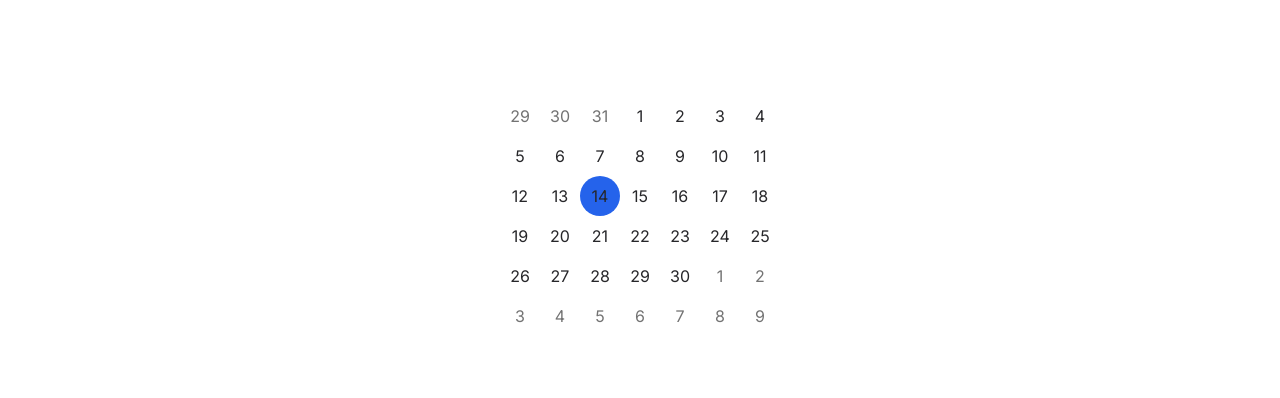
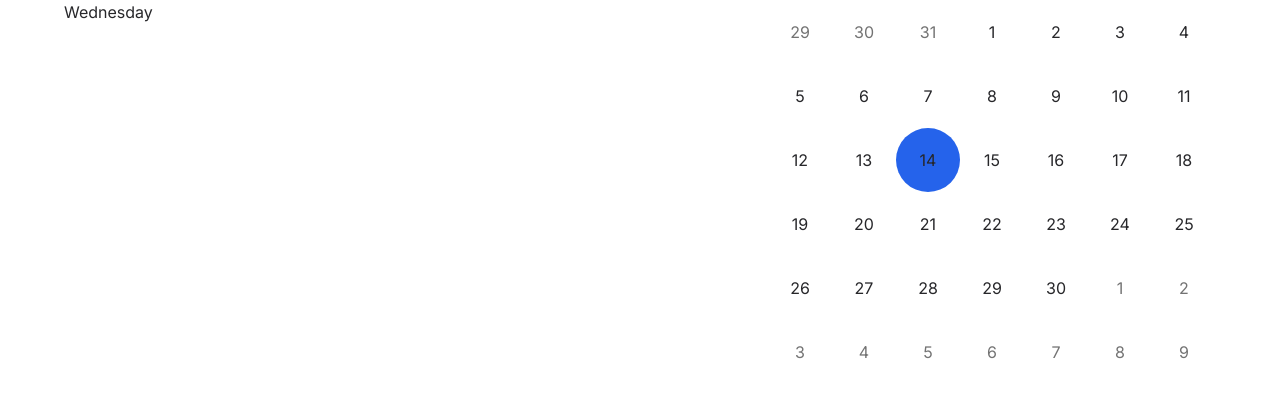
Before and after one commit to willscott085/planner, a Next.js app: page / in a window 1280 px wide. Shown: the top 398 px of the page. Built offline with nearby package versions, Linux system fonts and the light colour scheme.

Commit message:
Added some CSS utilities Added date formatting to current day

```diff
--- a/src/app/components/Day/Day.tsx
+++ b/src/app/components/Day/Day.tsx
@@ -17,7 +17,7 @@ function Day(props: Props) {
   return (
     <button
       className={clsx(
-        'flex w-10 h-10 rounded-full justify-center items-center transition-colors ease-in duration-250',
+        'flex rounded-full justify-center items-center transition-colors ease-in duration-250 aspect-square',
         {
           'text-neutral-500': isPadding,
           'bg-blue-600': isToday,
--- a/src/app/components/Month/Month.tsx
+++ /dev/null
@@ -1,92 +0,0 @@
-'use client';
-
-import addDays from 'date-fns/addDays';
-import getMonth from 'date-fns/getMonth';
-import isToday from 'date-fns/isToday';
-import startOfWeek from 'date-fns/startOfWeek';
-import { Day } from '../Day';
-import { useEffect, useState } from 'react';
-
-type DayOptions = {
-  dateString: string;
-  isToday: boolean;
-  isPadding: boolean;
-};
-
-export function createMonthIterable(
-  year: number,
-  month: number,
-  weekStartsOn: 0 | 1 | 2 | 3 | 4 | 5 | 6 = 1
-) {
-  const startDate = startOfWeek(new Date(year, month, 1), { weekStartsOn });
-  const rows = 6;
-  const cols = 7;
-  const length = rows * cols;
-  let currentRow = 0;
-  let currentCol = 0;
-  // const matrix: [[number, DayOptions]][] = new Array(rows).fill([]);
-  const matrix: [[number, DayOptions]][] = [[], [], [], [], [], []];
-
-  Array.from({ length })
-    .map((_, index) => addDays(startDate, index))
-    .forEach((dateString, index) => {
-      const day = dateString.getDate();
-
-      if (index !== 0 && index % cols <= 0) {
-        currentRow++;
-      }
-
-      currentCol = index - currentRow * cols;
-
-      matrix[currentRow].push([
-        day,
-        {
-          dateString: dateString.toDateString(),
-          isToday: isToday(dateString),
-          isPadding: getMonth(dateString) !== month,
-        },
-      ]);
-    });
-
-  return matrix;
-}
-
-function Month() {
-  const [selectedDate, setSelectedDate] = useState(new Date().toDateString());
-  const monthIterable = createMonthIterable(
-    new Date(selectedDate).getFullYear(),
-    new Date(selectedDate).getMonth()
-  );
-
-  const handleDayClick = (dateString: string) => {
-    console.log(new Date(dateString).toDateString());
-
-    setSelectedDate(new Date(dateString).toDateString());
-  };
-
-  useEffect(() => {
-    console.log(selectedDate);
-  }, [setSelectedDate]);
-
-  return (
-    <>
-      {monthIterable.map((week, idx) => (
-        <div key={idx} className="flex">
-          {week.map(([day, opts]) => (
-            <Day
-              key={day}
-              isPadding={opts.isPadding}
-              isToday={opts.isToday}
-              dateString={opts.dateString}
-              onDayClick={handleDayClick}
-            >
-              {day}
-            </Day>
-          ))}
-        </div>
-      ))}
-    </>
-  );
-}
-
-export { Month };
--- a/src/app/components/Month/index.ts
+++ /dev/null
@@ -1 +0,0 @@
-export { Month } from './Month';
--- /dev/null
+++ b/src/app/dashboard/page.tsx
@@ -0,0 +1,144 @@
+'use client';
+
+import addDays from 'date-fns/addDays';
+import getMonth from 'date-fns/getMonth';
+import isToday from 'date-fns/isToday';
+import startOfWeek from 'date-fns/startOfWeek';
+import format from 'date-fns/format';
+import React, { useEffect, useState } from 'react';
+import { Day } from '@/app/components/Day';
+import { Fragment } from 'react';
+import getWeek from 'date-fns/getWeek';
+
+type DayOptions = {
+  dateString: string;
+  isToday: boolean;
+  isPadding: boolean;
+};
+
+export function createMonthIterable(
+  year: number,
+  month: number,
+  weekStartsOn: 0 | 1 | 2 | 3 | 4 | 5 | 6 = 1
+) {
+  const startDate = startOfWeek(new Date(year, month, 1), { weekStartsOn });
+  const rows = 6;
+  const cols = 7;
+  const length = rows * cols;
+  let currentRow = 0;
+  let currentCol = 0;
+  // const matrix: [[number, DayOptions]][] = new Array(rows).fill([]);
+  const matrix: [[number, DayOptions]][] = [[], [], [], [], [], []];
+
+  Array.from({ length })
+    .map((_, index) => addDays(startDate, index))
+    .forEach((dateString, index) => {
+      const day = dateString.getDate();
+
+      if (index !== 0 && index % cols <= 0) {
+        currentRow++;
+      }
+
+      currentCol = index - currentRow * cols;
+
+      matrix[currentRow].push([
+        day,
+        {
+          dateString: dateString.toDateString(),
+          isToday: isToday(dateString),
+          isPadding: getMonth(dateString) !== month,
+        },
+      ]);
+    });
+
+  return matrix;
+}
+
+export default function Dashboard() {
+  const [selectedDate, setSelectedDate] = useState(new Date().toDateString());
+  const [formattedDate, setFormattedDate] = useState(
+    format(new Date(selectedDate), 'eeee, d LLLL yyyy', { weekStartsOn: 1 })
+  );
+  const monthIterable = createMonthIterable(
+    new Date(selectedDate).getFullYear(),
+    new Date(selectedDate).getMonth()
+  );
+
+  const handleDayClick = (dateString: string) => {
+    setSelectedDate(new Date(dateString).toDateString());
+  };
+
+  useEffect(() => {
+    if (selectedDate) {
+      const selectedWeekNumber = getWeek(new Date(selectedDate), {
+        weekStartsOn: 1,
+      });
+      const currentWeekNumber = getWeek(new Date(), { weekStartsOn: 1 });
+      const isCurrentWeek = selectedWeekNumber === currentWeekNumber;
+      const isPreviousWeek = currentWeekNumber - 1 === selectedWeekNumber;
+      const isNextWeek = currentWeekNumber + 1 === selectedWeekNumber;
+
+      if (isCurrentWeek) {
+        setFormattedDate(format(new Date(selectedDate), 'eeee'));
+      } else if (isPreviousWeek) {
+        setFormattedDate('Last week ' + format(new Date(selectedDate), 'eeee'));
+      } else if (isNextWeek) {
+        setFormattedDate('Next week ' + format(new Date(selectedDate), 'eeee'));
+      } else {
+        setFormattedDate(format(new Date(selectedDate), 'eeee, d LLLL yyyy'));
+      }
+    }
+  }, [selectedDate]);
+
+  return (
+    <>
+      <section className="flex-grow">{formattedDate}</section>
+      <section className="w-full max-w-md">
+        <div className="grid grid-cols-7">
+          {monthIterable.map((week, idx) => (
+            <Fragment key={idx}>
+              {week.map(([day, opts]) => (
+                <Day
+                  key={day}
+                  isPadding={opts.isPadding}
+                  isToday={opts.isToday}
+                  dateString={opts.dateString}
+                  onDayClick={handleDayClick}
+                >
+                  {day}
+                </Day>
+              ))}
+            </Fragment>
+          ))}
+        </div>
+      </section>
+    </>
+  );
+}
+
+// given a month + year create datastructure for representing a month with padding included, sub-divided as weeks
+// [[[29, {dateString: 'Thu Jun 15 2023 14:04:32 GMT+0100 (Irish Standard Time)', isToday: false, isPadding: true}], 30, 31, 1, 2, 3, 4], [], [], [], []]
+// navigation for incrementing/decrementing month
+// select for picking month/year
+// grid/table layout with day of week header (first letter only)
+// indicate left/right padding of 1st and last week if needed
+// "today" indication
+// selected day indication
+// hover effect over day
+// "go to today" functionality
+
+// calendar widget as data
+// given a month & year, returns a correct data structure
+// month starts on correct day of week
+// month ends on correct day of week
+// correctly adds left padding (previous month tail)
+// correctly adds right padding (next month head)
+// month has correct number of weeks
+// today is correctly indicated
+// current month & year is correctly indicated
+// forward button increments month correctly
+// back button decrements month correctly
+// select updates month correctly
+// select updates year correctly
+// clicking on a date returns a datestring correctly
+// changing the month takes less than x ms
--- a/src/app/globals.css
+++ b/src/app/globals.css
@@ -2,6 +2,22 @@
 @tailwind components;
 @tailwind utilities;
 
+@layer reset, theme, global, layout, components, utilities, states;
+
+@layer theme {
+  :root {
+    /* Color styles */
+    --primary: hsl(265, 38%, 13%);
+    --secondary: hsl(283, 6%, 45%);
+    --tertiary: hsl(257, 15%, 91%);
+    --light: hsl(270, 100%, 99%);
+    --accent: hsl(278, 100%, 92%);
+    --accent--alt: hsl(279, 100%, 97%);
+    --accent--ui: hsl(284, 55%, 66%);
+  }
+}
+
+@layer global {
   :root {
     --foreground-color: #27272a;
     --background-color: white;
@@ -18,3 +34,54 @@ body {
     color: var(--foreground-color);
     background: var(--background-color);
   }
+}
+
+@layer theme {
+  html {
+    color-scheme: dark;
+    accent-color: var(--accent--ui);
+  }
+}
+
+@layer reset {
+  /* Baseline for default links */
+  a:not([class]) {
+    text-decoration-thickness: max(0.08em, 1px);
+    text-underline-offset: 0.15em;
+  }
+
+  /* visible focus styles will be attached to only the
+    :focus-visible state */
+  :focus-visible {
+    --outline-size: max(2px, 0.15em);
+
+    outline: var(--outline-width, var(--outline-size))
+      var(--outline-style, solid) var(--outline-color, currentColor);
+    outline-offset: var(--outline-offset, var(--outline-size));
+  }
+
+  /* Scroll padding allowance above anchor links */
+  :target {
+    scroll-padding-block-start: 2rem;
+  }
+
+  /* Scroll padding allowance below focused elements
+    to ensure they are clearly in view */
+  :focus {
+    scroll-padding-block-end: 8vh;
+  }
+}
+
+@layer layout {
+  .layout-grid {
+    --layout-grid-min: 30ch;
+    --layout-grid-gap: 3vw;
+
+    display: grid;
+    grid-template-columns: repeat(
+      auto-fit,
+      minmax(min(100%, var(--layout-grid-min)), 1fr)
+    );
+    gap: var(--layout-grid-gap);
+  }
+}
--- a/src/app/layout.tsx
+++ b/src/app/layout.tsx
@@ -1,3 +1,4 @@
+import clsx from 'clsx';
 import './globals.css';
 import { Inter } from 'next/font/google';
 
@@ -15,7 +16,9 @@ export default function RootLayout({
 }) {
   return (
     <html lang="en">
-      <body className={inter.className}>{children} </body>
+      <body className={clsx(inter.className, 'w-full', 'mx-auto', 'max-w-6xl')}>
+        {children}
+      </body>
     </html>
   );
 }
--- a/src/app/page.tsx
+++ b/src/app/page.tsx
@@ -1,38 +1,9 @@
-import { Month } from './components/Month';
+import Dashboard from './dashboard/page';
 
 export default function Home() {
   return (
-    <main className="flex min-h-screen flex-col items-center justify-between p-24">
-      <div>
-        <Month />
-      </div>
+    <main className="flex flex-col sm:flex-row">
+      <Dashboard />
     </main>
   );
 }
-
-// given a month + year create datastructure for representing a month with padding included, sub-divided as weeks
-// [[[29, {dateString: 'Thu Jun 15 2023 14:04:32 GMT+0100 (Irish Standard Time)', isToday: false, isPadding: true}], 30, 31, 1, 2, 3, 4], [], [], [], []]
-// navigation for incrementing/decrementing month
-// select for picking month/year
-// grid/table layout with day of week header (first letter only)
-// indicate left/right padding of 1st and last week if needed
-// "today" indication
-// selected day indication
-// hover effect over day
-// "go to today" functionality
-
-// calendar widget as data
-// given a month & year, returns a correct data structure
-// month starts on correct day of week
-// month ends on correct day of week
-// correctly adds left padding (previous month tail)
-// correctly adds right padding (next month head)
-// month has correct number of weeks
-// today is correctly indicated
-// current month & year is correctly indicated
-// forward button increments month correctly
-// back button decrements month correctly
-// select updates month correctly
-// select updates year correctly
-// clicking on a date returns a datestring correctly
-// changing the month takes less than x ms
--- a/tsconfig.json
+++ b/tsconfig.json
@@ -23,6 +23,6 @@
       "@/*": ["./src/*"]
     }
   },
-  "include": ["next-env.d.ts", "**/*.ts", "**/*.tsx", ".next/types/**/*.ts", "jest.setup.js", "src/app/components/Month/month.test.js"],
+  "include": ["next-env.d.ts", "**/*.ts", "**/*.tsx", ".next/types/**/*.ts", "jest.setup.js", "src/app/dashboard/dashboard.test.js"],
   "exclude": ["node_modules"]
 }
```
Also changed, not shown: 1 other file (tests, documents, lock files or other folders). Lines whose indentation alone changed are shown as unchanged.
